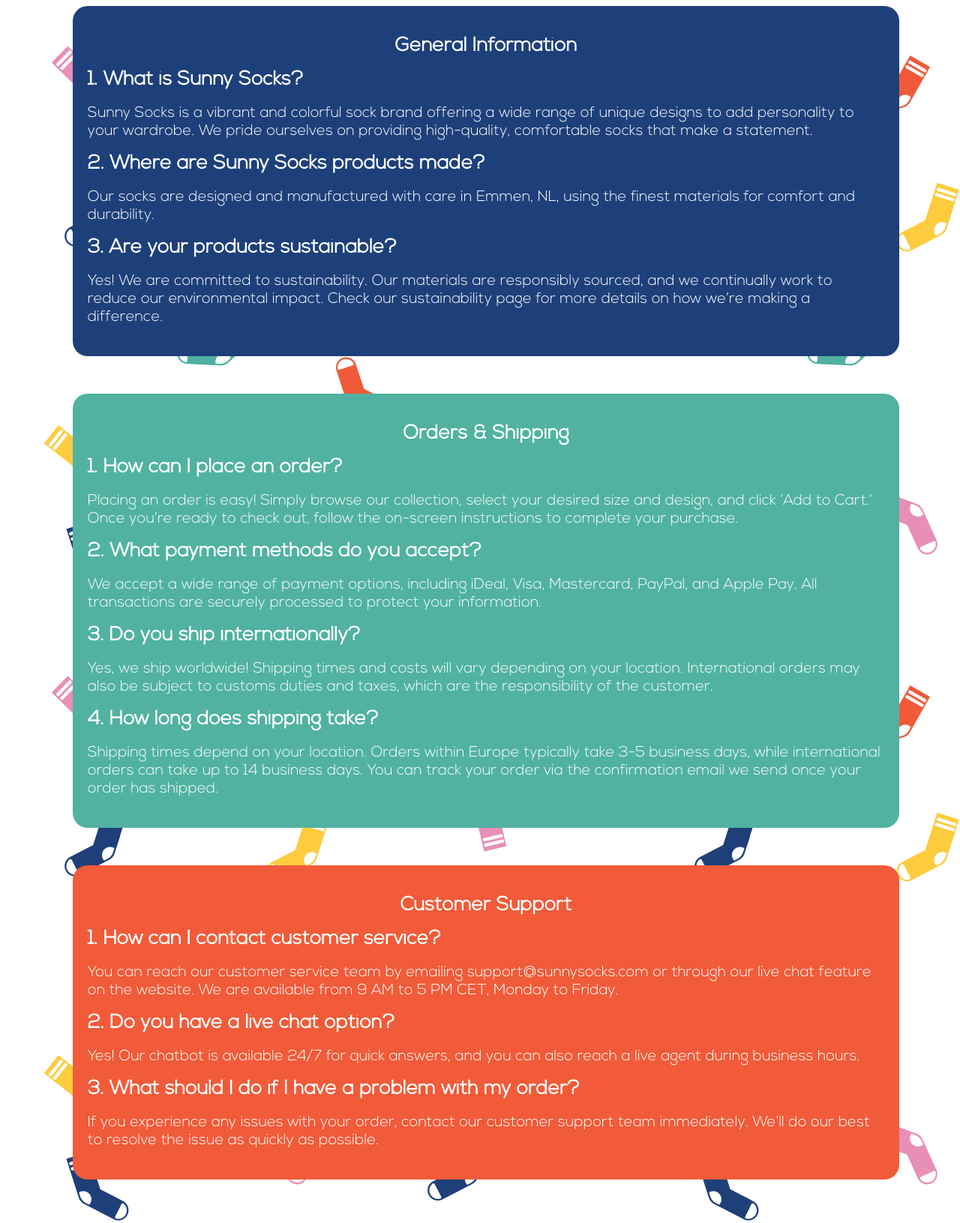
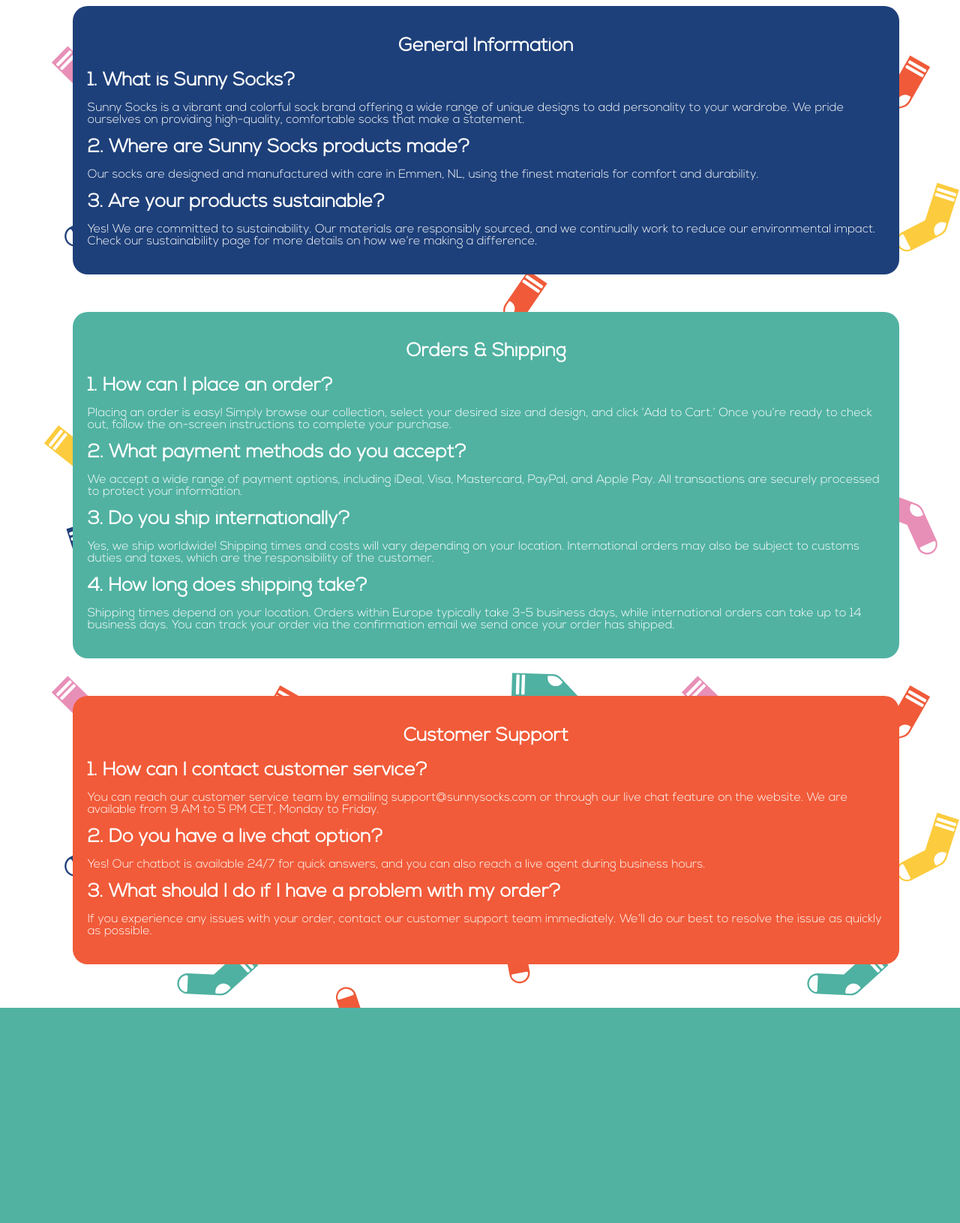
Before and after one commit to frederic-cvs-nhlstenden/sockstream, a PHP site: page /pages/faq.html in a window 1280 px wide. Shown: the whole page at 75% size. After the commit the page ends 1344 px from the top, so only its background shows below. Run offline with PHP 8.4, Linux system fonts and the light colour scheme.

Commit message:
faq page css

```diff
--- a/pages/faq.html
+++ b/pages/faq.html
@@ -9,46 +9,44 @@
 </head>
 
 <body id="faq">
-    <div class="container-wrapper">
-        <div class="container container-1">
-            <div class="text-area1">
-                <h2> General Information</h2>
+    <div class="general-information">
+        <div class="text-area">
+            <h2 class="faq-subtitle"> General Information</h2>
             <div>
                 <div class="question"> 1. What is Sunny Socks? </div>
-                    <p>Sunny Socks is a vibrant and colorful sock brand offering a wide range of unique designs to add personality to your wardrobe. We pride ourselves on providing high-quality, comfortable socks that make a statement.</p>
+                <p class="answer">Sunny Socks is a vibrant and colorful sock brand offering a wide range of unique designs to add personality to your wardrobe. We pride ourselves on providing high-quality, comfortable socks that make a statement.</p>
                 <div class="question"> 2. Where are Sunny Socks products made? </div>
-                    <p>Our socks are designed and manufactured with care in Emmen, NL, using the finest materials for comfort and durability.</p>
+                <p class="answer">Our socks are designed and manufactured with care in Emmen, NL, using the finest materials for comfort and durability.</p>
                 <div class="question"> 3. Are your products sustainable? </div>
-                    <p>Yes! We are committed to sustainability. Our materials are responsibly sourced, and we continually work to reduce our environmental impact. Check our sustainability page for more details on how we’re making a difference.</p>
+                <p class="answer">Yes! We are committed to sustainability. Our materials are responsibly sourced, and we continually work to reduce our environmental impact. Check our sustainability page for more details on how we’re making a difference.</p>
             </div>
         </div>
     </div>
-        <div class="container container-2">
-            <div class="text-area2">
-                <h2> Orders & Shipping </h2>
+    <div class="orders-shipping">
+        <div class="text-area">
+            <h2 class="faq-subtitle"> Orders & Shipping </h2>
             <div>
                 <div class="question"> 1. How can I place an order? </div>
-                    <p>Placing an order is easy! Simply browse our collection, select your desired size and design, and click ‘Add to Cart.’ Once you’re ready to check out, follow the on-screen instructions to complete your purchase.</p>
+                <p class="answer">Placing an order is easy! Simply browse our collection, select your desired size and design, and click ‘Add to Cart.’ Once you’re ready to check out, follow the on-screen instructions to complete your purchase.</p>
                 <div class="question"> 2. What payment methods do you accept?</div>
-                    <p>We accept a wide range of payment options, including iDeal, Visa, Mastercard, PayPal, and Apple Pay. All transactions are securely processed to protect your information.</p>
+                <p class="answer">We accept a wide range of payment options, including iDeal, Visa, Mastercard, PayPal, and Apple Pay. All transactions are securely processed to protect your information.</p>
                 <div class="question"> 3. Do you ship internationally?</div>
-                    <p>Yes, we ship worldwide! Shipping times and costs will vary depending on your location. International orders may also be subject to customs duties and taxes, which are the responsibility of the customer.</p>
+                <p class="answer">Yes, we ship worldwide! Shipping times and costs will vary depending on your location. International orders may also be subject to customs duties and taxes, which are the responsibility of the customer.</p>
                 <div class="question"> 4. How long does shipping take?</div>
-                    <p>Shipping times depend on your location. Orders within Europe typically take 3-5 business days, while international orders can take up to 14 business days. You can track your order via the confirmation email we send once your order has shipped.</p>
+                <p class="answer">Shipping times depend on your location. Orders within Europe typically take 3-5 business days, while international orders can take up to 14 business days. You can track your order via the confirmation email we send once your order has shipped.</p>
             </div>
         </div>
     </div>
-        <div class="container container-3">
-            <div class="text-area3">
-                <h2> Customer Support </h2>
+    <div class="customer-support">
+        <div class="text-area">
+            <h2 class="faq-subtitle"> Customer Support </h2>
             <div>
                 <div class="question">1. How can I contact customer service?</div>
-                    <p>You can reach our customer service team by emailing support@sunnysocks.com or through our live chat feature on the website. We are available from 9 AM to 5 PM CET, Monday to Friday.</p>
+                <p class="answer">You can reach our customer service team by emailing support@sunnysocks.com or through our live chat feature on the website. We are available from 9 AM to 5 PM CET, Monday to Friday.</p>
                 <div class="question"> 2. Do you have a live chat option? </div>
-                    <p>Yes! Our chatbot is available 24/7 for quick answers, and you can also reach a live agent during business hours.</p>
+                <p class="answer">Yes! Our chatbot is available 24/7 for quick answers, and you can also reach a live agent during business hours.</p>
                 <div class="question">3. What should I do if I have a problem with my order?</div>
-                    <p>If you experience any issues with your order, contact our customer support team immediately. We’ll do our best to resolve the issue as quickly as possible.</p>
-                </div>
+                <p class="answer">If you experience any issues with your order, contact our customer support team immediately. We’ll do our best to resolve the issue as quickly as possible.</p>
             </div>
         </div>
     </div>
--- a/styles/styles.css
+++ b/styles/styles.css
@@ -21,6 +21,7 @@
 * {
   box-sizing: content-box;
 }
+
 body {
   width: 100vw;
   max-width: 100%;
@@ -31,70 +32,38 @@
   background-size: auto;
   font-family: "Nexa Light", sans-serif;
 }
-#faq .container {
-  display: flex;
+
+#faq {
+  display: grid;
+  justify-items: center;
+}
+
+.customer-support,
+.general-information,
+.orders-shipping {
   width: 83%;
   padding: 20px;
   height: fit-content;
   border-radius: 20px;
   margin-bottom: 50px;
-  border-radius: 20px;
   color: white;
 }
-#faq h2 {
+.faq-subtitle {
   font-weight: bold;
-  font-size: 26px;
-  line-height: 24px;
-  display: flex;
+  font-size: 25px;
+  display: grid;
   justify-content: center;
-  width: 100%;
 }
-#faq p {
-  font-weight: normal;
-  font-size: 20px;
-  line-height: 24px;
+.general-information {
+  background-color: var(--color-blue);
 }
-#faq .container-wrapper {
-  height: fit-content;
-  display: flex;
-  flex-direction: column;
-  align-items: center;
+.orders-shipping {
+  background-color: var(--color-green);
 }
-#faq .container-1 {
-  background-color: var(--color-blue);
-  height: fit-content;
-  border-radius: 20px;
-}
-#faq .container-2 {
-  background-color: var(--color-green);
-  height: fit-content;
-  border-radius: 20px;
-}
-#faq .container-3 {
+.customer-support {
   background-color: var(--color-orange);
-  height: fit-content;
-  border-radius: 20px;
-}
-#faq .text-area1 {
-  display: flex;
-  flex-direction: column;
-  height: fit-content;
-  line-height: 24px;
-}
-#faq .text-area2 {
-  display: flex;
-  flex-direction: column;
-  height: fit-content;
-  line-height: 24px;
-}
-#faq .text-area3 {
-  display: flex;
-  flex-direction: column;
-  height: fit-content;
-  line-height: 24px;
 }
 #faq .question {
   font-weight: 700;
-  font-size: 26px;
-  line-height: 24px;
+  font-size: 25px;
 }
```
Lines whose indentation alone changed are shown as unchanged.
